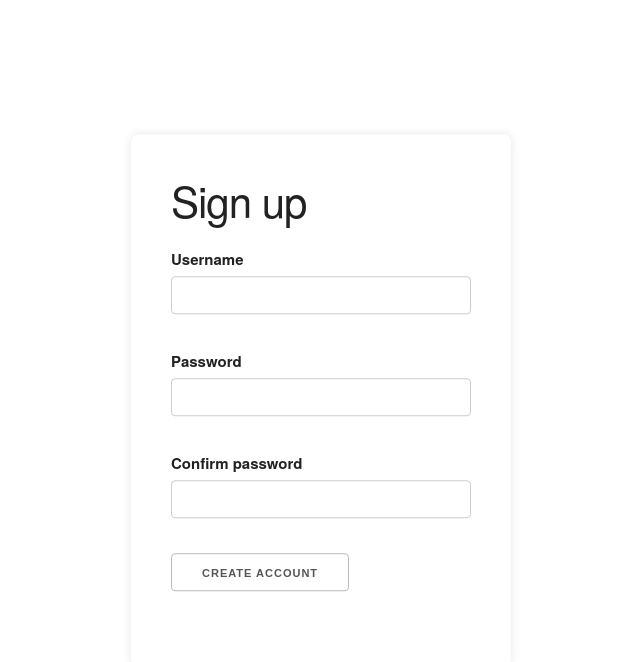
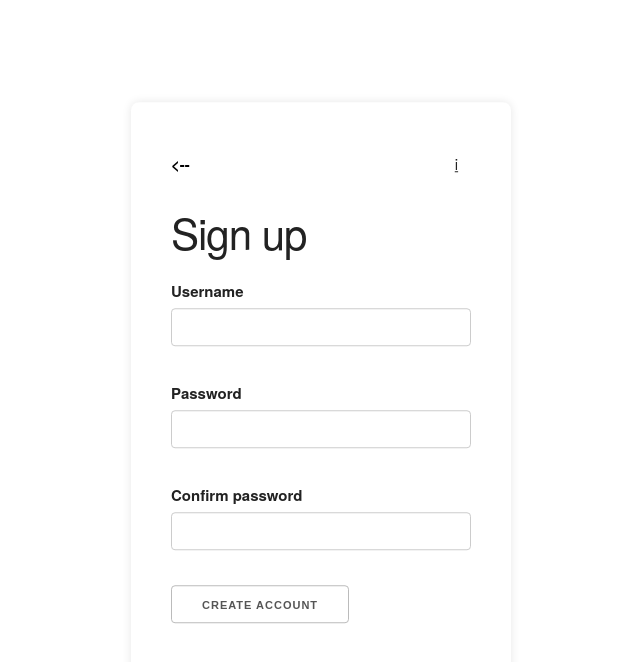
Before and after one commit to handz1k/jodeler, a React (Vite) app: page /create in a window 1280 px wide. Shown: the top 662 px of the page, without its empty margins (319-959 px from the left). Built offline with nearby package versions, Linux system fonts and the light colour scheme.

Commit message:
changes to user creation

```diff
--- a/src/components/CreateAccount.jsx
+++ b/src/components/CreateAccount.jsx
@@ -19,6 +19,16 @@ const CreateAccount = () => {
 
   return (
     <div className="signup-box">
+      <a href="/">
+        <b>&lt;--</b>
+      </a>
+      <div class="tooltip">
+        <u>i</u>
+        <span class="tooltiptext">
+          Username and password must be at least 3 characters long.
+        </span>
+      </div>
+      <h1> </h1>
       <h2>Sign up</h2>
       <form onSubmit={accountCreation}>
         <div className="input-group">
--- a/src/styles/SignupBox.css
+++ b/src/styles/SignupBox.css
@@ -4,6 +4,17 @@ html {
   margin: 0;
   padding: 0;
   height: 100%;
+}
+a {
+  text-decoration: none;
+  background-color: none;
+  color: black;
+}
+
+a:hover {
+  text-decoration: none;
+  background-color: none;
+  color: black;
 }
 
 .signup-box {
@@ -33,3 +44,30 @@ html {
   border: 1px solid #ccc;
   border-radius: 4px;
 }
+
+.tooltip {
+  position: relative;
+  display: inline-block;
+  padding: 10px;
+  margin-left: 255px;
+}
+
+/* Tooltip text */
+.tooltip .tooltiptext {
+  visibility: hidden;
+  width: 200px;
+  background-color: white;
+  color: rgb(46, 46, 46);
+  text-align: center;
+  padding: 10px 0;
+  border-radius: 6px;
+  border: 1px solid rgb(46, 46, 46);
+
+  position: absolute;
+  z-index: 1;
+  margin-left: 30px;
+}
+
+.tooltip:hover .tooltiptext {
+  visibility: visible;
+}
```
